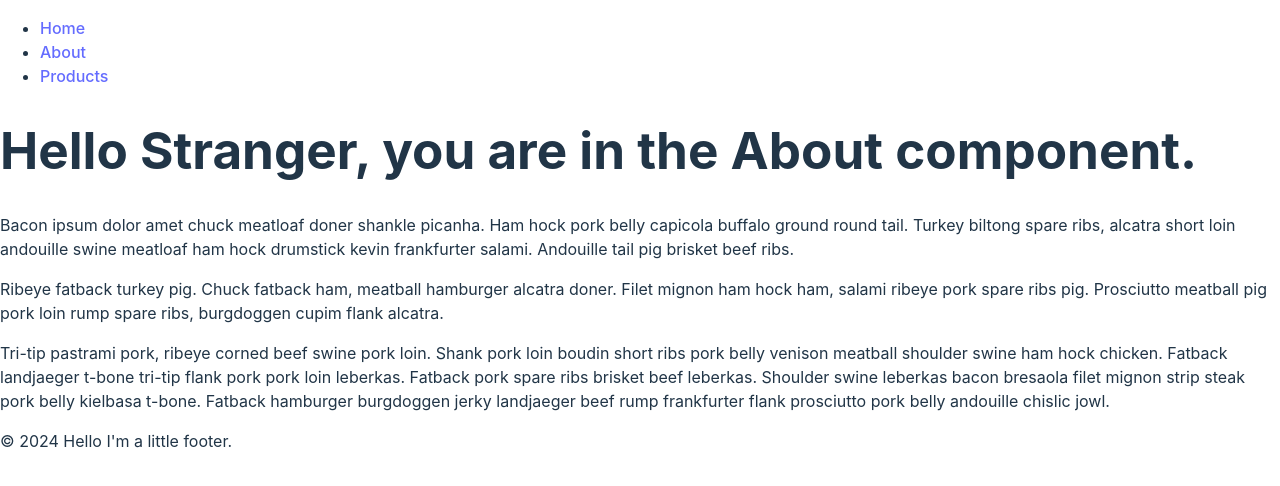
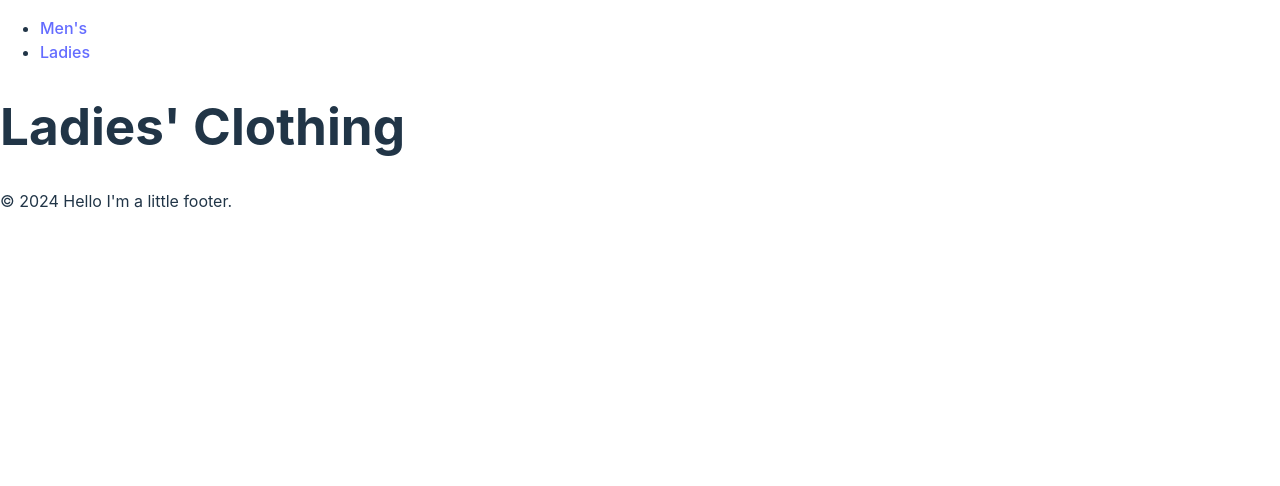
Before and after one commit to mauriciogc/vite-react-router-examples-v6, a React (Vite) app: page /about in a window 1280 px wide. Shown: the top 486 px of the page. Built offline with nearby package versions, Linux system fonts and the light colour scheme.

Commit message:
The basic example of the route for clothing has been added.

```diff
--- a/src/Components/About.jsx
+++ /dev/null
@@ -1,42 +0,0 @@
-import React from 'react';
-import { useParams, useLocation, matchPath } from 'react-router-dom';
-
-const About = () => {
-  const { name } = useParams(); // Obtener el parámetro dinámico de la URL
-  const { pathname } = useLocation(); // Obtener la ubicación actual
-
-  // Verificamos si la URL coincide con el patrón esperado
-  const match = matchPath('/about/:name', pathname);
-
-  // Si no hay coincidencia o el parámetro no está presente, mostramos "Stranger"
-  const displayName = match && name ? name : 'Stranger';
-
-  return (
-    <div>
-      <h1>Hello {displayName}, you are in the About component.</h1>
-      <p>
-        Bacon ipsum dolor amet chuck meatloaf doner shankle picanha. Ham hock
-        pork belly capicola buffalo ground round tail. Turkey biltong spare
-        ribs, alcatra short loin andouille swine meatloaf ham hock drumstick
-        kevin frankfurter salami. Andouille tail pig brisket beef ribs.
-      </p>
-      <p>
-        Ribeye fatback turkey pig. Chuck fatback ham, meatball hamburger alcatra
-        doner. Filet mignon ham hock ham, salami ribeye pork spare ribs pig.
-        Prosciutto meatball pig pork loin rump spare ribs, burgdoggen cupim
-        flank alcatra.
-      </p>
-      <p>
-        Tri-tip pastrami pork, ribeye corned beef swine pork loin. Shank pork
-        loin boudin short ribs pork belly venison meatball shoulder swine ham
-        hock chicken. Fatback landjaeger t-bone tri-tip flank pork pork loin
-        leberkas. Fatback pork spare ribs brisket beef leberkas. Shoulder swine
-        leberkas bacon bresaola filet mignon strip steak pork belly kielbasa
-        t-bone. Fatback hamburger burgdoggen jerky landjaeger beef rump
-        frankfurter flank prosciutto pork belly andouille chislic jowl.
-      </p>
-    </div>
-  );
-};
-
-export default About;
--- /dev/null
+++ b/src/Components/Clothes.jsx
@@ -0,0 +1,18 @@
+import React from 'react';
+import { useParams } from 'react-router-dom';
+
+import Nav from './Nav';
+import Footer from './Footer';
+
+const Clothes = () => {
+  const { type } = useParams();
+  const title = type === 'mens' ? "Men's Clothing" : "Ladies' Clothing";
+
+  return (
+    <div>
+      <h1>{title}</h1>
+    </div>
+  );
+};
+
+export default Clothes;
--- a/src/Components/Main.jsx
+++ /dev/null
@@ -1,37 +0,0 @@
-import React from 'react';
-import { useNavigate } from 'react-router-dom';
-
-const Main = () => {
-  const navigate = useNavigate();
-
-  const handleAbout = () => navigate('/about');
-  const handleBack = () => navigate(-1);
-  const handleForward = () => navigate(1);
-  const handleProductsWithUrlParams = () => navigate('/products/20');
-
-  //Cambiamos de mandarlo por el state a que sea por la URL
-  const handleAboutWithState = () => navigate('/about/Mauricio');
-
-  return (
-    <div>
-      <h1>Hello, I'm Main component </h1>
-      <hr />
-      <h2>useNavigate</h2>
-      <button onClick={handleAbout}>Go to "About"</button>
-      <button onClick={handleBack}>Back</button>
-      <button onClick={handleForward}>Forward</button>
-      <button onClick={handleAboutWithState}>
-        Go to "About" with a state called name
-      </button>
-
-      {/* Actualizamos el botón*/}
-      <button onClick={handleProductsWithUrlParams}>
-        Goes to "Products" with URL "products/20".
-      </button>
-
-      <hr />
-    </div>
-  );
-};
-
-export default Main;
--- a/src/Components/Nav.jsx
+++ b/src/Components/Nav.jsx
@@ -5,13 +5,10 @@ const Nav = () => (
   <nav>
     <ul>
       <li>
-        <Link to="/">Home</Link>
+        <Link to="/mens">Men's</Link>
       </li>
       <li>
-        <Link to="/about">About</Link>
-      </li>
-      <li>
-        <Link to="/products/5">Products</Link>
+        <Link to="/ladies">Ladies</Link>
       </li>
     </ul>
   </nav>
--- a/src/Components/Products.jsx
+++ /dev/null
@@ -1,26 +0,0 @@
-import React from 'react';
-import { useParams, useLocation } from 'react-router-dom';
-
-const Products = () => {
-  const { print } = useParams();
-  const { pathname } = useLocation();
-
-  return (
-    <div>
-      <h1>Hello, I'm Products component</h1>
-      <h3>Images to display:{print} </h3>
-      <h4>Current URL: {pathname}</h4>
-      <div>
-        {new Array(Number(print)).fill().map((v, i) => (
-          <img
-            src={'https://picsum.photos/id/1' + i + '/200/200'}
-            alt={'img' + i}
-            key={i}
-          />
-        ))}
-      </div>
-    </div>
-  );
-};
-
-export default Products;
```
Also changed, not shown: src/App.jsx (+3 -18 lines), 1 other file (tests, documents, lock files or other folders).
